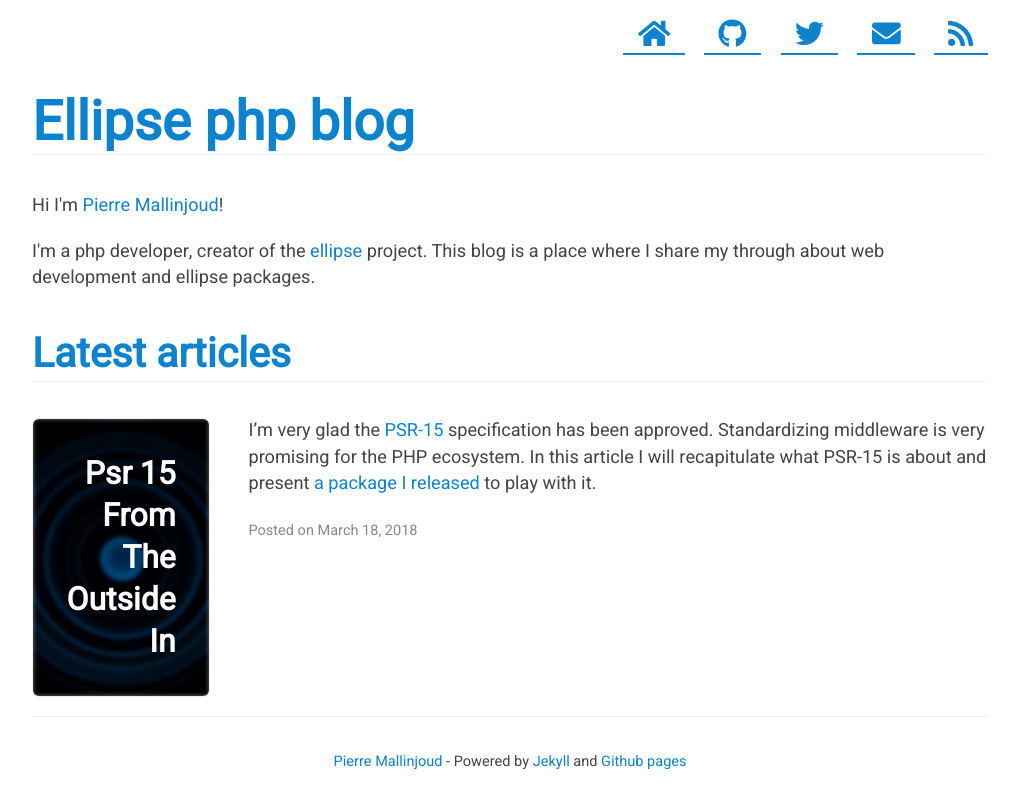
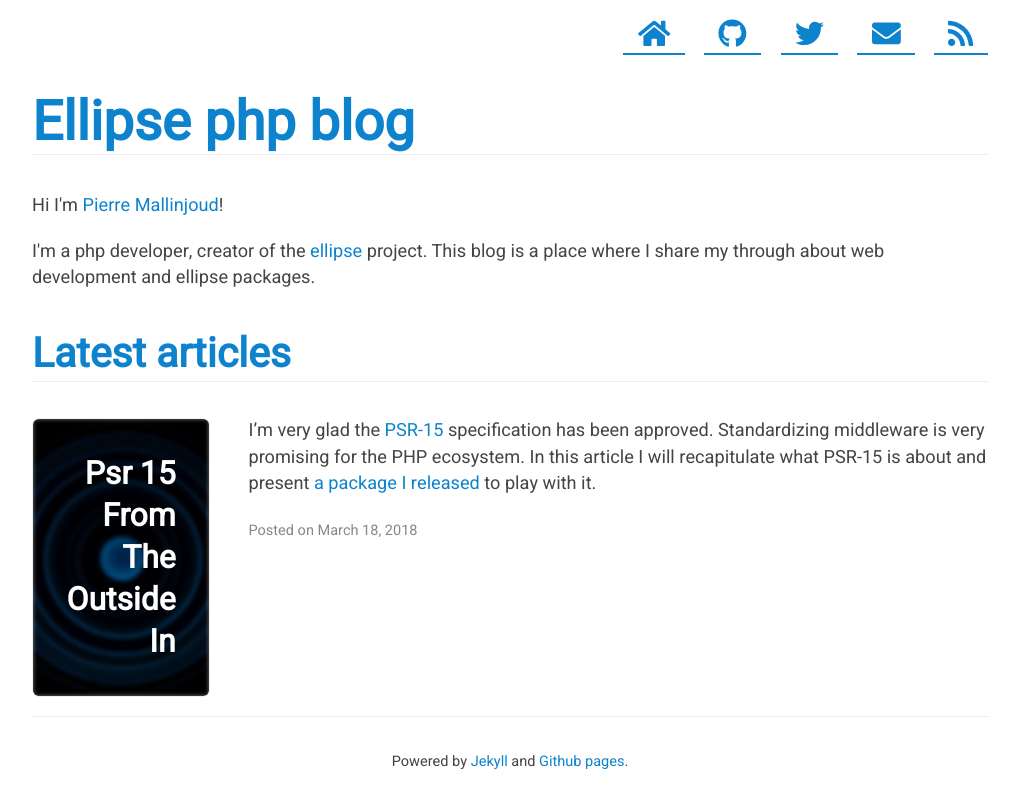
Before and after one commit to ellipsephp/ellipsephp.github.io, a Jekyll site: the page built from index.html, in a window 1280 px wide. Shown: the top 809 px of the page, without its empty margins (130-1149 px from the left). Built offline with Jekyll 4.4.1, drawn with Linux system fonts in a browser that asks for light colours; nearby versions of some CDN libraries.

Commit message:
remove owner from footer

```diff
--- a/_layouts/default.html
+++ b/_layouts/default.html
@@ -78,18 +78,10 @@
             {{ content }}
         </main>
         <footer>
-            {% if site.email %}
-            <a href="mailto:{{ site.email }}" title="{{ site.email }}" target="_blank">
-                {{ site.owner }}
-            </a>
-            {% else %}
-            {{ site.owner }}
-            {% endif %}
-            -
             Powered by
             <a href="https://jekyllrb.com/" target="_blank">Jekyll</a>
             and
-            <a href="https://pages.github.com/" target="_blank">Github pages</a>
+            <a href="https://pages.github.com/" target="_blank">Github pages</a>.
         </footer>
     </body>
 </html>
```
